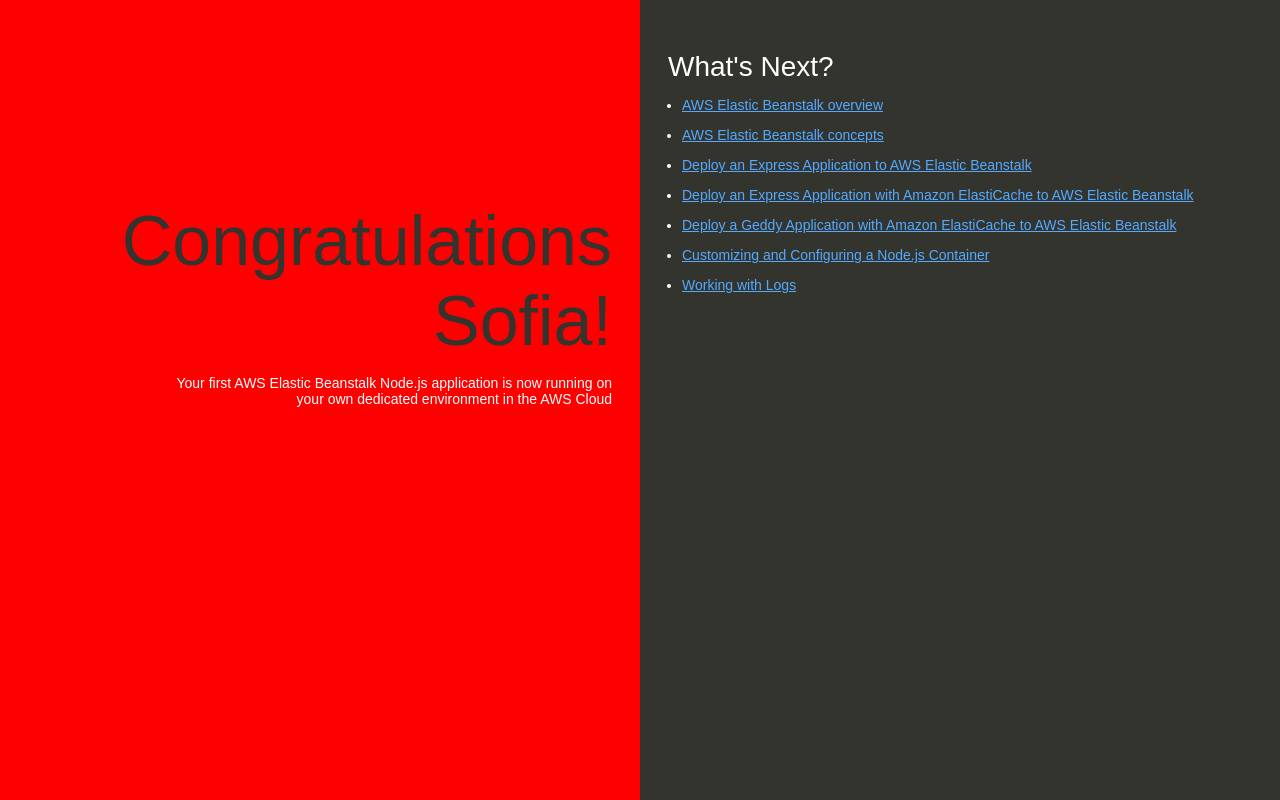
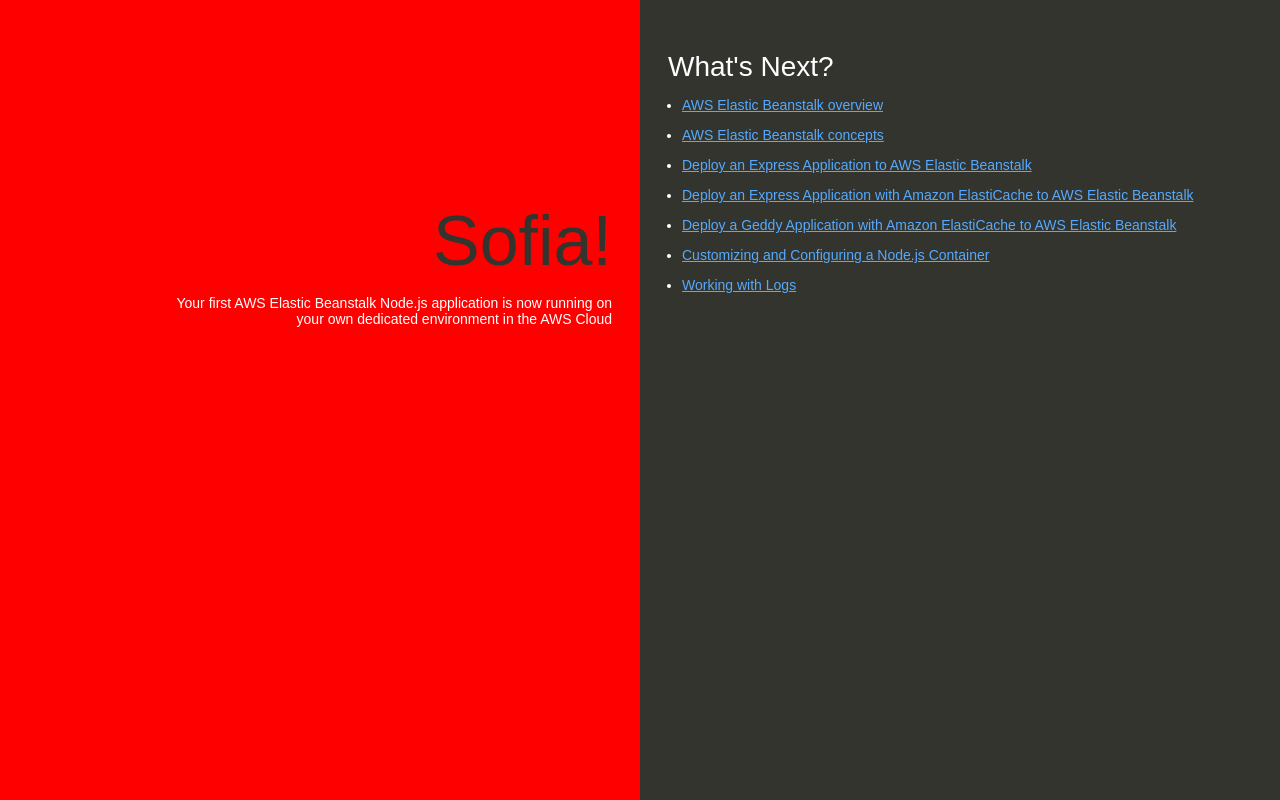
Before and after one commit to sofiadmr/Practica7, a website: page index.html in a window 1280 px wide. Drawn offline with Linux system fonts and the light colour scheme.

Commit message:
Update index.html

```diff
--- a/index.html
+++ b/index.html
@@ -74,7 +74,7 @@
   </head>
   <body>
     <div class="textColumn">
-      <h1>Congratulations Sofia!</h1>
+      <h1> Sofia!</h1>
       <p>Your first AWS Elastic Beanstalk Node.js application is now running on your own dedicated environment in the AWS Cloud</p>
     </div>
     <div class="linksColumn">
```
